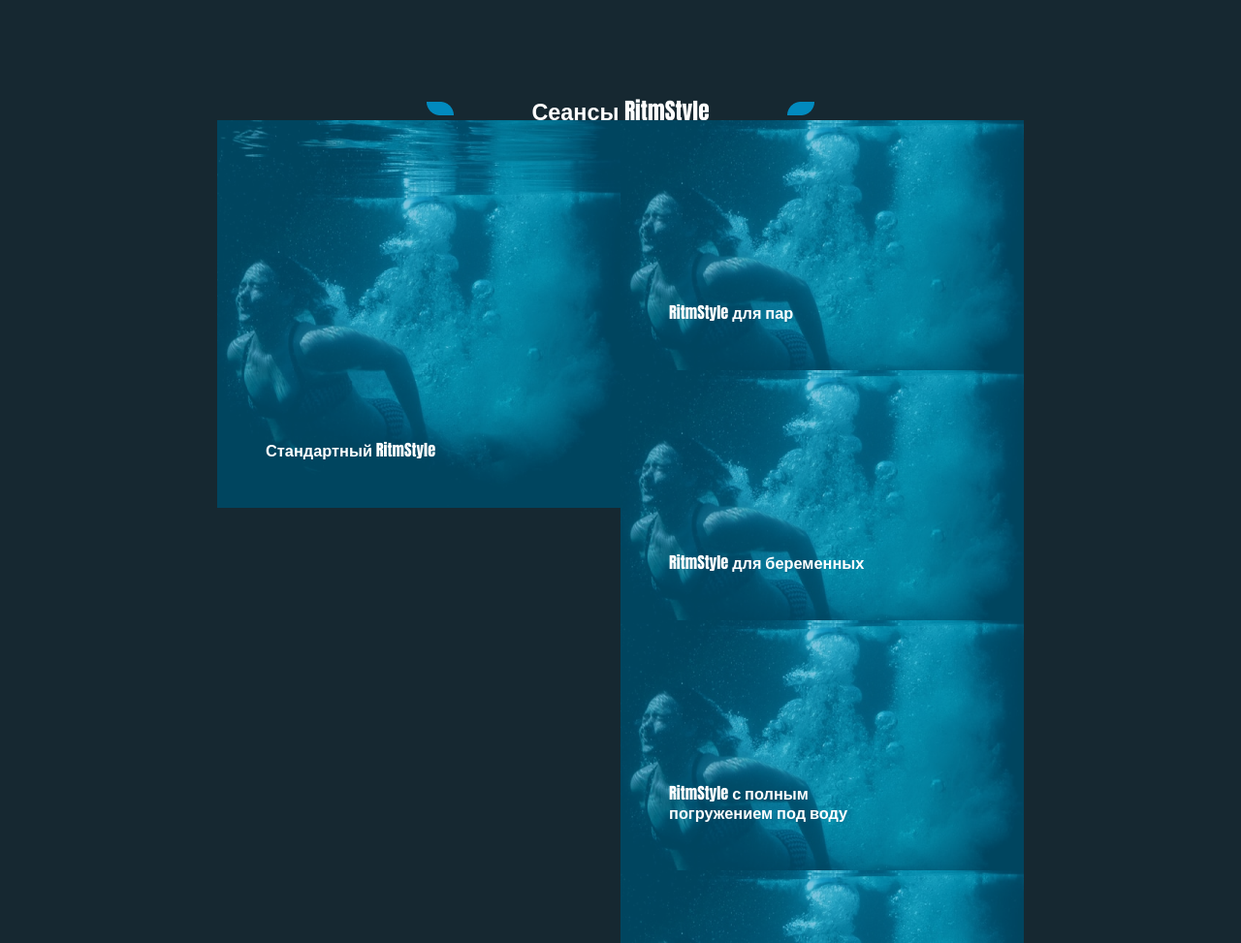
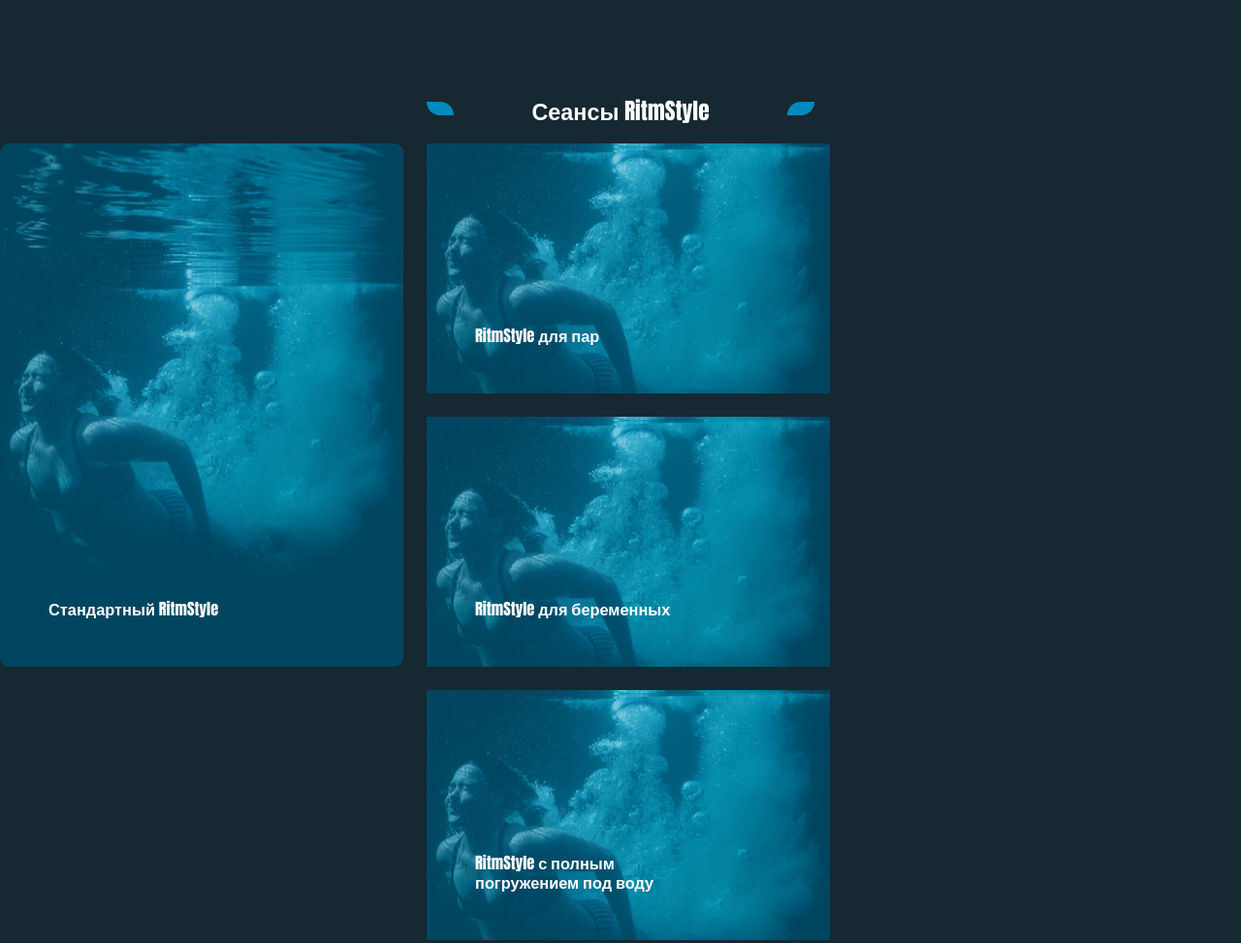
Before and after one commit to Zeroshka1/Ritm, a plain HTML site: page Project/index.html in a window 1280 px wide. Shown: the part 780-1753 px from the top of the page at 97% size. Drawn offline with Linux system fonts and the light colour scheme.

Commit message:
Add files via upload

```diff
--- a/Project/Sourse/style/index.css
+++ b/Project/Sourse/style/index.css
@@ -124,10 +124,12 @@ h1, h2, h3, h4, h5{
     background-size: 100%;
 
     width: 416px;
-    height: 400px;
+    height: 540px;
 
     display: flex;
     align-items: end;
+
+    margin-top: 24px;
 
 }
 
@@ -142,8 +144,20 @@ h1, h2, h3, h4, h5{
 
     display: flex;
     align-items: end;
+    margin-left: 24px;
+    margin-top: 24px;
+
 }
 
 .service_block{
     display: flex;
+    justify-content: space-between;
+    width: 100%;
 }
+
+.right_block{
+    display: flex;
+    flex-wrap: wrap;
+
+
+}
```
